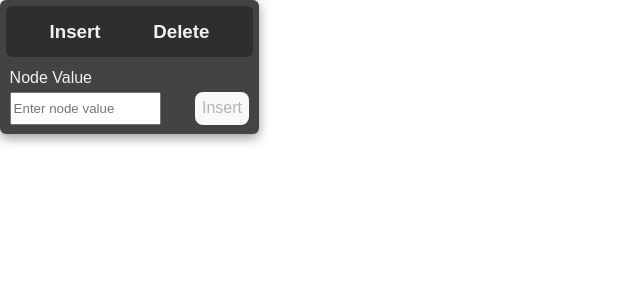
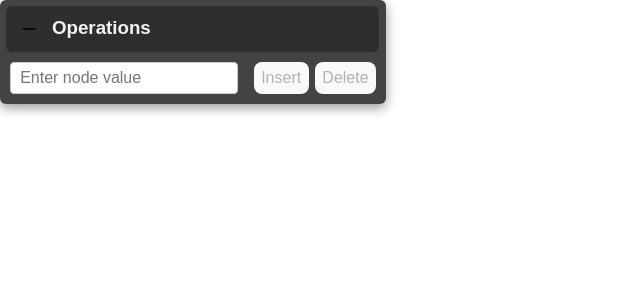
Before and after one commit to Yuri-IQI/Atividade-4---Estrutura-de-Dados, a React (Vite) app: page / in a window 1280 px wide. Shown: the top 300 px of the page, without its empty margins (0-640 px from the left). Built offline with nearby package versions, Linux system fonts and the light colour scheme.

Commit message:
por um menu melhor

```diff
--- a/src/components/TreeOperationsMenu.tsx
+++ b/src/components/TreeOperationsMenu.tsx
@@ -1,12 +1,11 @@
 import { useState, useRef, useEffect } from "react";
 import Draggable from "react-draggable";
-import { OpsHeaderButton } from "./ops/OpsHeaderButton";
 import styles from "../styles/TreeOperationsMenu.module.css";
-import { InsertionMenu } from "./ops/InsertionMenu";
-import { DeleteMenu } from "./ops/DeleteMenu";
+
 import type { TreeNode } from "../types/TreeNode";
 import { findNode } from "../services/binaryTreeService";
 import { addNode } from "../services/redBlackTreeService";
+import { MenuBody } from "./ops/MenuBody";
 
 interface TreeOperationsMenuProps {
   rootNode: TreeNode | null;
@@ -14,47 +13,33 @@ interface TreeOperationsMenuProps {
 }
 
 export const TreeOperationsMenu = ({ rootNode, setRootNode }: TreeOperationsMenuProps) => {
-    const tabs = ['Insert', 'Delete'];
-    const [currentTab, setCurrentTab] = useState(tabs[0]);
   const nodeRef = useRef<HTMLDivElement>(null);
   const [bounds, setBounds] = useState({ left: 0, top: 0, right: window.innerWidth, bottom: window.innerHeight });
+  const [isCollapsed, setIsCollapsed] = useState(false);
 
   useEffect(() => {
     const handleResize = () => {
+      const menu = document.getElementById('ops-menu');
+      const rect = menu?.getBoundingClientRect();
       setBounds({
         left: 0,
         top: 0,
-                right: window.innerWidth - (document.getElementById('ops-menu')?.getBoundingClientRect().width ?? 0),
-                bottom: window.innerHeight - (document.getElementById('ops-menu')?.getBoundingClientRect().height ?? 0)
+        right: window.innerWidth - (rect?.width ?? 0),
+        bottom: window.innerHeight - (rect?.height ?? 0),
       });
     };
 
     handleResize();
     window.addEventListener("resize", handleResize);
     return () => window.removeEventListener("resize", handleResize);
-    }, []);
-
-    const handleTabSelection = (tab: string) => {
-        if (tab !== currentTab) {
-            setCurrentTab(tab);
-            console.log("Selected Tab:", tab);
-        }
-    };
+  }, [isCollapsed]);
 
   const handleNodeInsertion = (value: number) => {
-        if (isNaN(value)) {
-            alert("Invalid number");
-            return;
-        }
-
-        const existing = findNode(rootNode, value);
-        if (existing) {
-            alert("Node already exists");
-            return;
-        }
+    if (isNaN(value)) return alert("Invalid number");
+    if (findNode(rootNode, value)) return alert("Node already exists");
 
     const newRoot = addNode(rootNode, value);
-        setRootNode?.({...newRoot});
+    setRootNode?.({ ...newRoot });
   };
 
   const handleNodeDeletion = (value: number) => {
@@ -65,19 +50,36 @@ export const TreeOperationsMenu = ({ rootNode, setRootNode }: TreeOperationsMenu
     <Draggable handle={`.${styles.header}`} nodeRef={nodeRef as React.RefObject<HTMLElement>} bounds={bounds}>
       <div id="ops-menu" className={styles.container} ref={nodeRef}>
         <div className={styles.header}>
-                    {tabs.map((tab) => (
-                        <span key={tab}>
-                            {OpsHeaderButton(tab, {
-                                onTabSelection: () => handleTabSelection(tab),
-                            })}
-                        </span>
-                    ))}
+          <button
+            onClick={() => setIsCollapsed(!isCollapsed)}
+            aria-label={isCollapsed ? "Expand menu" : "Collapse menu"}
+            className={styles.collapseButton}
+          >
+            <svg
+              width="20"
+              height="20"
+              viewBox="0 0 24 24"
+              fill="none"
+              stroke="currentColor"
+              strokeWidth="2"
+              strokeLinecap="round"
+              strokeLinejoin="round"
+            >
+              {isCollapsed ? (
+                <path d="M12 5v14M5 12h14" />
+              ) : (
+                <path d="M5 12h14" />
+              )}
+            </svg>
+          </button>
+          {!isCollapsed && <h3>Operations</h3>}
         </div>
 
+        {!isCollapsed && (
           <div className={styles.body}>
-                    {currentTab === 'Insert' && <InsertionMenu onInsert={handleNodeInsertion} />}
-                    {currentTab === 'Delete' && <DeleteMenu onDelete={handleNodeDeletion} />}
+            <MenuBody onDelete={handleNodeDeletion} onInsert={handleNodeInsertion} />
           </div>
+        )}
       </div>
     </Draggable>
   );
--- /dev/null
+++ b/src/components/ops/MenuBody.tsx
@@ -0,0 +1,60 @@
+import { useState } from "react";
+import styles from "../../styles/OpsBody.module.css";
+
+interface MenuBodyProps {
+    onInsert: (value: number) => void;
+    onDelete: (value: number) => void;
+}
+
+export const MenuBody: React.FC<MenuBodyProps> = ({
+  onInsert,
+  onDelete
+}) => {
+    const [value, setValue] = useState<number | ''>('');
+    const handleKeyDown = (e: React.KeyboardEvent) => {
+        if (e.key === 'Enter' && value) {
+            onInsert(value);
+            setValue('');
+        }
+    };
+
+    return (
+        <div className={styles.container}>
+            <div className={styles.control}>
+                <input
+                    type="number"
+                    id="nodeValue"
+                    value={value}
+                    onChange={(e) => setValue(e.target.value === '' ? '' : parseInt(e.target.value, 10))}
+                    onKeyDown={handleKeyDown}
+                    placeholder="Enter node value"
+                    className={styles.inputBar}
+                />
+                <span className={styles.buttonGroup}>
+                    <button
+                        type="button"
+                        onClick={() => {
+                            if (value !== '') onInsert(value as number);
+                            setValue('');
+                        }}
+                        disabled={value === ''}
+                        className={styles.button}
+                    >
+                        Insert
+                    </button>
+                    <button
+                        type="button"
+                        onClick={() => {
+                            if (value !== '') onDelete(value as number);
+                            setValue('');
+                        }}
+                        disabled={value === ''}
+                        className={styles.button}
+                    >
+                        Delete
+                    </button>
+                </span>
+            </div>
+        </div>
+    );
+};
--- a/src/components/ops/OpsHeaderButton.tsx
+++ /dev/null
@@ -1,11 +0,0 @@
-interface props {
-    onTabSelection: (tab: string) => void;
-}
-
-export const OpsHeaderButton = (buttonName: string, {onTabSelection}: props) => {
-    return (
-        <div id={buttonName.toLowerCase()} onClick={() => onTabSelection(buttonName)}>
-            <h3>{buttonName}</h3>
-        </div>
-    );
-}
--- a/src/styles/OpsBody.module.css
+++ b/src/styles/OpsBody.module.css
@@ -7,9 +7,31 @@
 .control {
     display: flex;
     justify-content: space-between;
-    margin-top: .1em;
+    gap: 1em;
 }
 
 .button {
     padding: 0.4em;
 }
+
+.inputBar {
+    -moz-appearance: textfield;
+    -webkit-appearance: textfield;
+    appearance: textfield;
+    padding: 0.4em 0.6em;
+    border: 1px solid #ccc;
+    border-radius: 4px;
+    font-size: 1rem;
+    color: #dfdfdf;
+    outline: none;
+    transition: border-color 0.2s ease-in-out;
+}
+
+.inputBar:focus {
+    border-color: #666;
+}
+
+.buttonGroup {
+    display: flex;
+    gap: .4em;
+}
--- a/src/styles/TreeOperationsMenu.module.css
+++ b/src/styles/TreeOperationsMenu.module.css
@@ -18,7 +18,6 @@
     cursor: move;
     background-color: #2e2e2e;
     border-radius: 6px;
-    justify-content: space-evenly;
 }
 
 .header span {
@@ -33,3 +32,13 @@
     color: #e8dfd4;
     cursor: pointer;
 }
+
+.collapseButton {
+  background: none;
+  border: none;
+  cursor: pointer;
+  padding: 0.3em;
+  display: flex;
+  align-items: center;
+  justify-content: center;
+}
```
Lines whose indentation alone changed are shown as unchanged.
